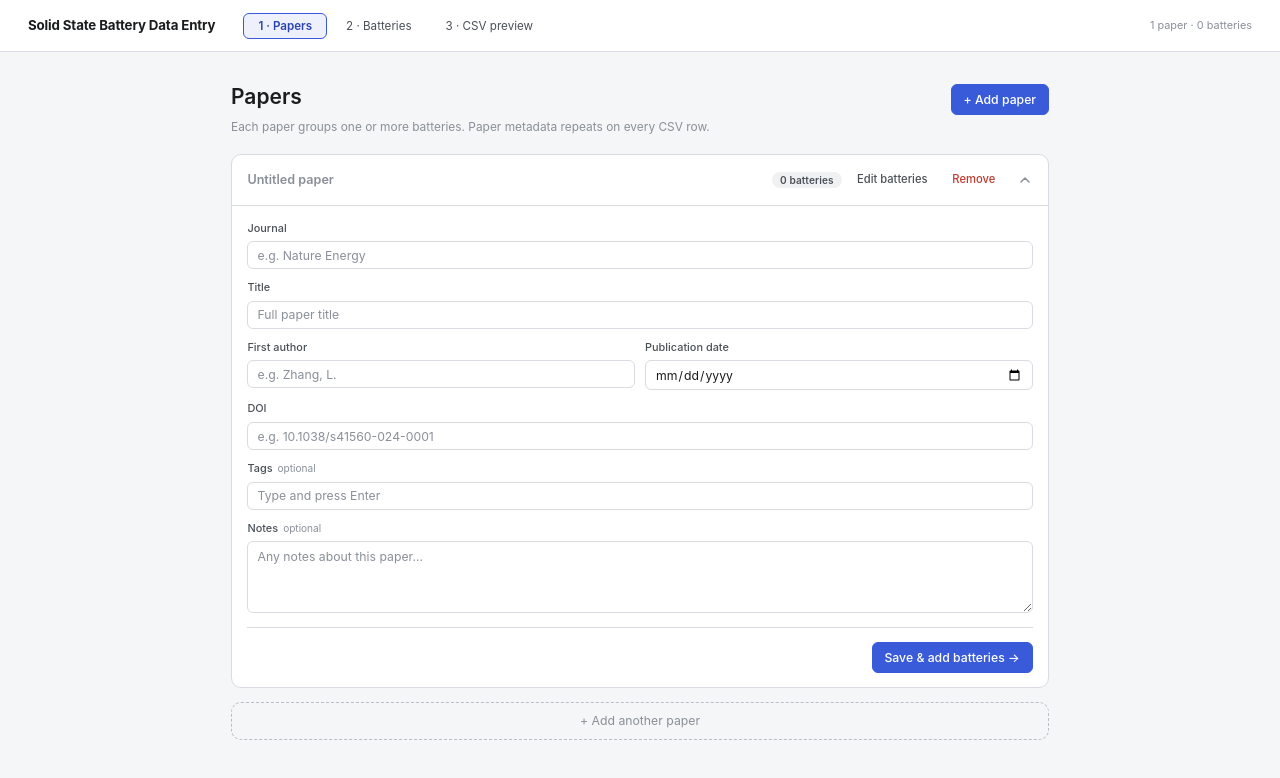
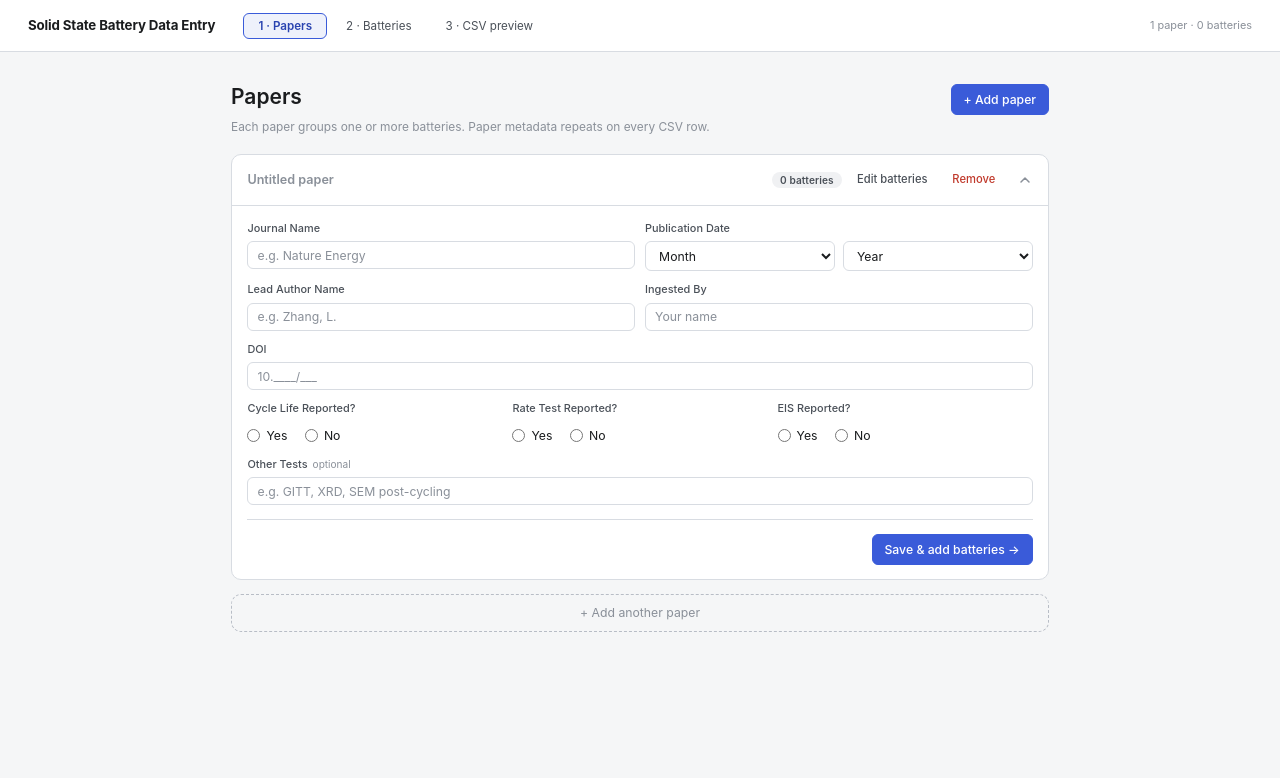
Before and after one commit to RohanT17/solid-state-battery-data-entry-ui, a React (Vite) app: page / in a window 1280 px wide. Both pictures are taken after a click on the button "+ Add paper". Shown: the top 778 px of the page. Built offline with nearby package versions, Linux system fonts and the light colour scheme.

Commit message:
update paper form fields and readme file

```diff
--- a/src/components/Paper/PaperCard.tsx
+++ b/src/components/Paper/PaperCard.tsx
@@ -17,7 +17,7 @@ export function PaperCard({
   onRemove,
   onGoToBatteries,
 }: PaperCardProps) {
-  const subtitle = [paper.firstAuthor, paper.publicationDate?.slice(0, 4)]
+  const subtitle = [paper.leadAuthor, paper.publicationDate]
     .filter(Boolean)
     .join(' · ')
 
--- a/src/components/Paper/PaperForm.tsx
+++ b/src/components/Paper/PaperForm.tsx
@@ -1,5 +1,6 @@
+import React, { useState, useEffect } from 'react'
 import type { Paper } from '@/types'
-import { Field, FormGrid, TagInput, Button, Divider } from '@/components/UI'
+import { Field, FormGrid, Button, Divider } from '@/components/UI'
 
 interface PaperFormProps {
   paper: Paper
@@ -8,14 +9,108 @@ interface PaperFormProps {
   onCancel?: () => void
 }
 
+type YesNo = 'Yes' | 'No' | ''
+
+const MONTHS = ['Jan','Feb','Mar','Apr','May','Jun','Jul','Aug','Sep','Oct','Nov','Dec']
+const CURRENT_YEAR = new Date().getFullYear()
+const YEARS = Array.from({ length: CURRENT_YEAR - 2014 }, (_, i) => CURRENT_YEAR - i)
+
+function MonthYearPicker({
+  value,
+  onChange,
+}: {
+  value: string
+  onChange: (v: string) => void
+}) {
+  // Local state for each half — avoids wiping on partial selection
+  const [month, setMonth] = useState(() => value ? value.split('-')[0] : '')
+  const [year, setYear]   = useState(() => value ? value.split('-')[1] : '')
+
+  // Sync back up if parent resets the value (e.g. new paper)
+  useEffect(() => {
+    if (!value) { setMonth(''); setYear('') }
+  }, [value])
+
+  const handleMonth = (m: string) => {
+    setMonth(m)
+    if (m && year) onChange(`${m}-${year}`)
+    else onChange('')
+  }
+
+  const handleYear = (y: string) => {
+    setYear(y)
+    if (month && y) onChange(`${month}-${y}`)
+    else onChange('')
+  }
+
+  return (
+    <div style={{ display: 'flex', gap: '8px' }}>
+      <select value={month} onChange={(e) => handleMonth(e.target.value)} style={{ flex: 1 }}>
+        <option value="">Month</option>
+        {MONTHS.map((m) => <option key={m} value={m}>{m}</option>)}
+      </select>
+      <select value={year} onChange={(e) => handleYear(e.target.value)} style={{ flex: 1 }}>
+        <option value="">Year</option>
+        {YEARS.map((y) => <option key={y} value={String(y).slice(2)}>{y}</option>)}
+      </select>
+    </div>
+  )
+}
+
+function RadioYesNo({
+  label,
+  value,
+  onChange,
+}: {
+  label: string
+  value: YesNo
+  onChange: (v: YesNo) => void
+}) {
+  return (
+    <div style={{ display: 'flex', flexDirection: 'column', gap: '4px' }}>
+      <span style={{ fontSize: '.78rem', fontWeight: 500, color: 'var(--text-2)' }}>
+        {label}
+      </span>
+      <div style={{ display: 'flex', gap: '1.25rem', paddingTop: '4px' }}>
+        {(['Yes', 'No'] as const).map((opt) => (
+          <label
+            key={opt}
+            style={{
+              display: 'flex',
+              alignItems: 'center',
+              gap: '6px',
+              fontSize: '.875rem',
+              color: 'var(--text)',
+              cursor: 'pointer',
+            }}
+          >
+            <input
+              type="radio"
+              name={label}
+              value={opt}
+              checked={value === opt}
+              onChange={() => onChange(opt)}
+              style={{ width: 'auto', accentColor: 'var(--accent)' }}
+            />
+            {opt}
+          </label>
+        ))}
+      </div>
+    </div>
+  )
+}
+
 export function PaperForm({ paper, onChange, onSave, onCancel }: PaperFormProps) {
-  const set = (field: keyof Paper) => (e: React.ChangeEvent<HTMLInputElement | HTMLTextAreaElement>) =>
-    onChange({ [field]: e.target.value })
+  const set =
+    (field: keyof Paper) =>
+    (e: React.ChangeEvent<HTMLInputElement | HTMLTextAreaElement>) =>
+      onChange({ [field]: e.target.value })
 
   return (
     <div style={{ padding: '1rem 1.1rem', display: 'flex', flexDirection: 'column', gap: '14px' }}>
       <FormGrid cols={2}>
-        <Field label="Journal" style={{ gridColumn: 'span 2' }}>
+
+        <Field label="Journal Name">
           <input
             type="text"
             value={paper.journal}
@@ -24,29 +119,28 @@ export function PaperForm({ paper, onChange, onSave, onCancel }: PaperFormProps)
           />
         </Field>
 
-        <Field label="Title" style={{ gridColumn: 'span 2' }}>
-          <input
-            type="text"
-            value={paper.title}
-            onChange={set('title')}
-            placeholder="Full paper title"
+        <Field label="Publication Date">
+          <MonthYearPicker
+            value={paper.publicationDate}
+            onChange={(v) => onChange({ publicationDate: v })}
           />
         </Field>
 
-        <Field label="First author">
+        <Field label="Lead Author Name">
           <input
             type="text"
-            value={paper.firstAuthor}
-            onChange={set('firstAuthor')}
+            value={paper.leadAuthor}
+            onChange={set('leadAuthor')}
             placeholder="e.g. Zhang, L."
           />
         </Field>
 
-        <Field label="Publication date">
+        <Field label="Ingested By">
           <input
-            type="date"
-            value={paper.publicationDate}
-            onChange={set('publicationDate')}
+            type="text"
+            value={paper.ingestedBy}
+            onChange={set('ingestedBy')}
+            placeholder="Your name"
           />
         </Field>
 
@@ -55,24 +149,37 @@ export function PaperForm({ paper, onChange, onSave, onCancel }: PaperFormProps)
             type="text"
             value={paper.doi}
             onChange={set('doi')}
-            placeholder="e.g. 10.1038/s41560-024-0001"
+            placeholder="10.____/___"
           />
         </Field>
 
-        <Field label="Tags" optional style={{ gridColumn: 'span 2' }}>
-          <TagInput
-            tags={paper.tags}
-            onChange={(tags) => onChange({ tags })}
+        <div style={{ gridColumn: 'span 2', display: 'grid', gridTemplateColumns: '1fr 1fr 1fr', gap: '10px' }}>
+          <RadioYesNo
+            label="Cycle Life Reported?"
+            value={paper.cycleLifeReported}
+            onChange={(v) => onChange({ cycleLifeReported: v })}
+          />
+          <RadioYesNo
+            label="Rate Test Reported?"
+            value={paper.rateTestReported}
+            onChange={(v) => onChange({ rateTestReported: v })}
+          />
+          <RadioYesNo
+            label="EIS Reported?"
+            value={paper.eisReported}
+            onChange={(v) => onChange({ eisReported: v })}
+          />
+        </div>
+
+        <Field label="Other Tests" optional style={{ gridColumn: 'span 2' }}>
+          <input
+            type="text"
+            value={paper.otherTests}
+            onChange={set('otherTests')}
+            placeholder="e.g. GITT, XRD, SEM post-cycling"
           />
         </Field>
 
-        <Field label="Notes" optional style={{ gridColumn: 'span 2' }}>
-          <textarea
-            value={paper.notes}
-            onChange={set('notes')}
-            placeholder="Any notes about this paper…"
-          />
-        </Field>
       </FormGrid>
 
       <Divider />
--- a/src/utils/csv.ts
+++ b/src/utils/csv.ts
@@ -1,17 +1,18 @@
 import Papa from 'papaparse'
 import type { Paper, Battery } from '@/types'
 
-// Flatten one (paper, battery) pair into a single CSV row object
 function flatten(paper: Paper, battery: Battery): Record<string, string> {
   return {
-    // Paper columns
+    // Paper
     journal: paper.journal,
     pub_date: paper.publicationDate,
+    lead_author: paper.leadAuthor,
+    ingested_by: paper.ingestedBy,
     doi: paper.doi,
-    first_author: paper.firstAuthor,
-    title: paper.title,
-    tags: paper.tags.join('; '),
-    notes: paper.notes,
+    cycle_life_reported: paper.cycleLifeReported,
+    rate_test_reported: paper.rateTestReported,
+    eis_reported: paper.eisReported,
+    other_tests: paper.otherTests,
 
     // Anode
     anode_material: battery.anode.material,
--- a/src/utils/factories.ts
+++ b/src/utils/factories.ts
@@ -52,11 +52,13 @@ export const emptyPaper = (): Paper => ({
   id: uid(),
   journal: '',
   publicationDate: '',
+  leadAuthor: '',
+  ingestedBy: '',
   doi: '',
-  firstAuthor: '',
-  title: '',
-  notes: '',
-  tags: [],
+  cycleLifeReported: '',
+  rateTestReported: '',
+  eisReported: '',
+  otherTests: '',
 })
 
 export const emptyBattery = (paperId: string): Battery => ({
```
Also changed, not shown: src/types/index.ts (+10 -8 lines), 1 other file (tests, documents, lock files or other folders).
